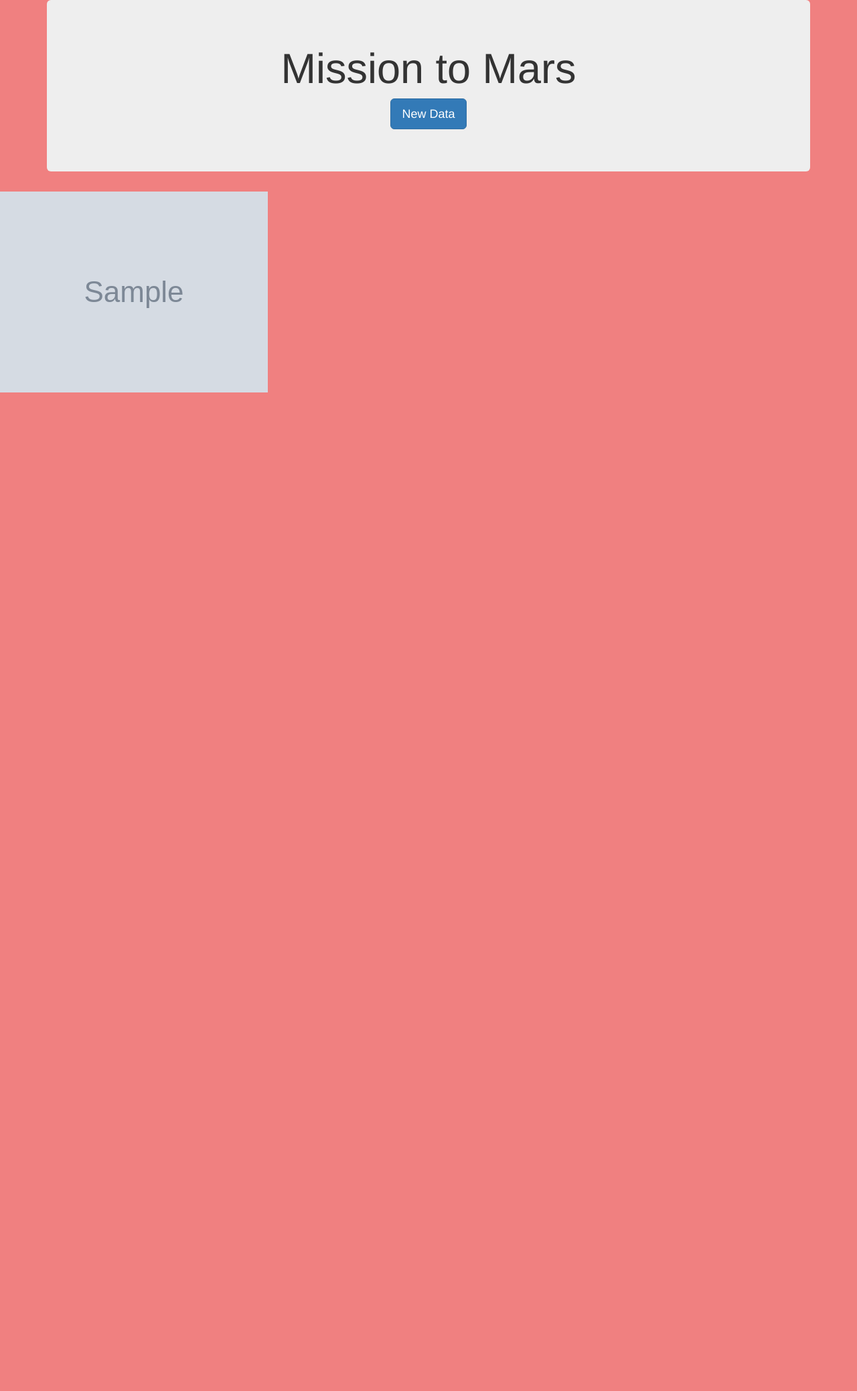
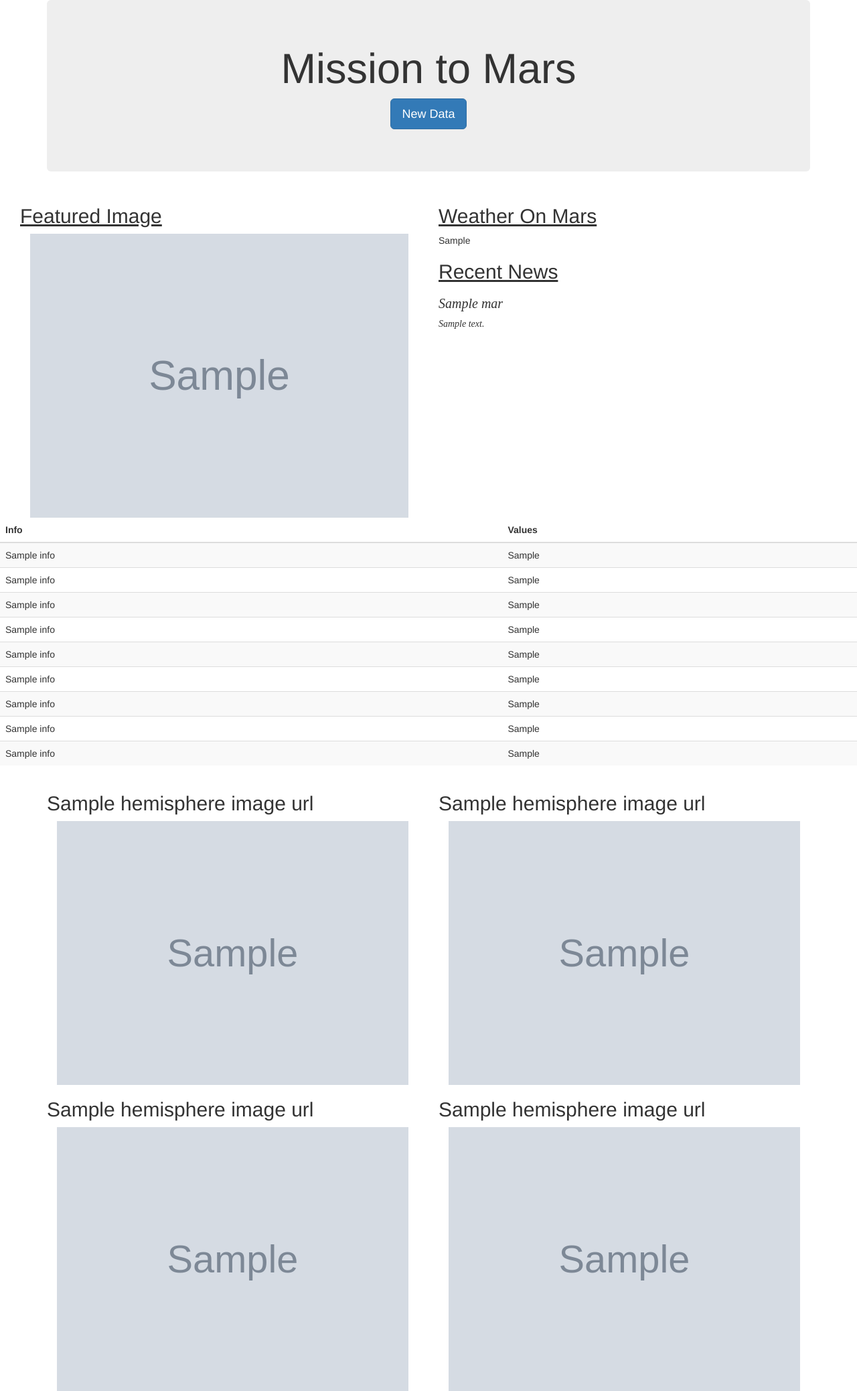
Before and after one commit to beaubatchelor/bootcamp_coursework, a Flask app: page / in a window 1280 px wide. Shown: the whole page at 67% size. Before the commit the page ends 586 px from the top, so only its background shows below. Run offline with Flask 2, Linux system fonts and the light colour scheme; grey boxes marked "Sample" are stand-in pictures; a database or web service that is not in the repository returns one stand-in record (values such as "Sample title"); some libraries are stand-ins or nearby versions.

Commit message:
adding final code

```diff
--- a/web_scraping/app.py
+++ b/web_scraping/app.py
@@ -25,4 +25,4 @@ def scrape():
 
 
 if __name__ == '__main__':
-    app.run(debug=True)
+    app.run(debug=False)
--- a/web_scraping/scrape_mars.py
+++ b/web_scraping/scrape_mars.py
@@ -67,7 +67,7 @@ def scrape():
     tabels_facts_url = pd.read_html(facts_url)
 
     facts_df = tabels_facts_url[0]
-    facts_df.columns = ['info', 'values']
+    facts_df.columns = ['info', 'info_values']
     facts_df = facts_df.to_dict('records')
 
     scraped_dict["facts_df"] = facts_df
--- a/web_scraping/templates/index.html
+++ b/web_scraping/templates/index.html
@@ -9,7 +9,7 @@
   <link rel="stylesheet" href="https://maxcdn.bootstrapcdn.com/bootstrap/3.3.7/css/bootstrap.min.css">
 </head>
 
-<body style="background-color: lightcoral">
+<body>
   <div class="container">
     <div class="jumbotron text-center">
       <h1>Mission to Mars</h1>
@@ -19,8 +19,92 @@
     </div>
   </div>
 
-  <div class="d-flex justify-content-center" >
-    <img id="featured_img" src={{mars.featured_image_url}}>
+  <div class="container-fluid" >
+    <div>
+      <div class="col-sm-6 col-md-6 col-lg-6">
+        <h2 style="text-decoration: underline">Featured Image</h2>
+        <img class="col-sm-12 col-md-12 col-lg-12" id="featured_img" src={{mars.featured_image_url}}>
+      </div>
+      <div class="col-sm-6 col-md-6 col-lg-6">
+        <h2 style="text-decoration: underline">Weather On Mars</h1>
+        <p>{{mars.mars_weather}}</p>
+        <h2 style="text-decoration: underline">Recent News</h2>
+        <div >
+          <h3 style="font-size: 20px; font-style: italic; font-family: 'Times New Roman', Times, serif">{{mars.content_title}}</h3>
+          <p style="font-style: italic; font-family: 'Times New Roman', Times, serif">{{mars.article_teaser_body}}</p>
+        </div>
+      </div>
+  </div>
+  </div>
+
+  <table class="table table-striped">
+    <thead class="thead-dark" >
+      <tr>
+        <th>Info</th>
+        <th>Values</th>
+      </tr>
+    </thead>
+    <tbody>
+      <tr>
+        <td>{{mars.facts_df.0.info}}</td>
+        <td>{{mars.facts_df.0.info_values}}</td>
+      </tr>
+      <tr>
+        <td>{{mars.facts_df.1.info}}</td>
+        <td>{{mars.facts_df.1.info_values}}</td>
+      </tr>
+      <tr>
+        <td>{{mars.facts_df.2.info}}</td>
+        <td>{{mars.facts_df.2.info_values}}</td>
+      </tr>
+      <tr>
+        <td>{{mars.facts_df.3.info}}</td>
+        <td>{{mars.facts_df.3.info_values}}</td>
+      </tr>
+      <tr>
+        <td>{{mars.facts_df.4.info}}</td>
+        <td>{{mars.facts_df.4.info_values}}</td>
+      </tr>
+      <tr>
+        <td>{{mars.facts_df.5.info}}</td>
+        <td>{{mars.facts_df.5.info_values}}</td>
+      </tr>
+      <tr>
+        <td>{{mars.facts_df.6.info}}</td>
+        <td>{{mars.facts_df.6.info_values}}</td>
+      </tr>
+      <tr>
+        <td>{{mars.facts_df.7.info}}</td>
+        <td>{{mars.facts_df.7.info_values}}</td>
+      </tr>
+      <tr>
+        <td>{{mars.facts_df.8.info}}</td>
+        <td>{{mars.facts_df.8.info_values}}</td>
+      </tr>
+    </tbody>
+  </table>
+
+  <div class="container">
+    <div class="row">
+      <div class="col col-sm-6 col-md-6 col-lg-6">
+        <h2>{{mars.hemisphere_image_urls.0.title}}</h2>
+        <img class="col-sm-12 col-md-12 col-lg-12" src={{mars.hemisphere_image_urls.0.img_url}} alt={{mars.hemisphere_image_urls.0.title}}>
+      </div>
+      <div class="col col-sm-6 col-md-6 col-lg-6">
+        <h2>{{mars.hemisphere_image_urls.1.title}}</h2>
+        <img class="col-sm-12 col-md-12 col-lg-12" src={{mars.hemisphere_image_urls.1.img_url}} alt={{mars.hemisphere_image_urls.1.title}}>
+      </div>
+    </div>
+    <div class="row">
+        <div class="col col-sm-6 col-md-6 col-lg-6">
+          <h2>{{mars.hemisphere_image_urls.2.title}}</h2>
+          <img class="col-sm-12 col-md-12 col-lg-12" src={{mars.hemisphere_image_urls.2.img_url}} alt={{mars.hemisphere_image_urls.2.title}}>
+        </div>
+        <div class="col col-sm-6 col-md-6 col-lg-6">
+          <h2>{{mars.hemisphere_image_urls.3.title}}</h2>
+          <img class="col-sm-12 col-md-12 col-lg-12" src={{mars.hemisphere_image_urls.3.img_url}} alt={{mars.hemisphere_image_urls.3.title}}>
+        </div>
+      </div>
   </div>
 
 </body>
```
